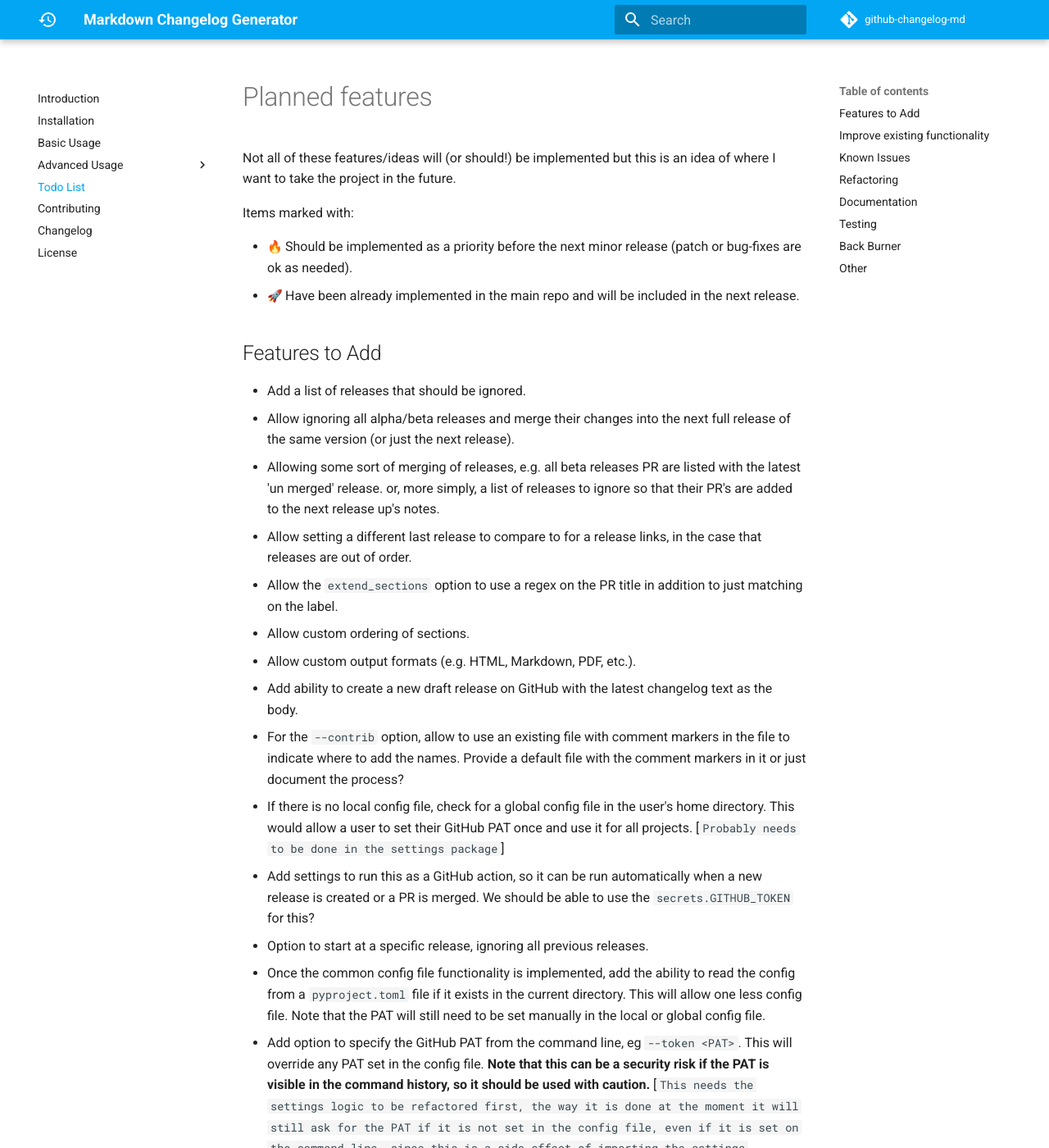
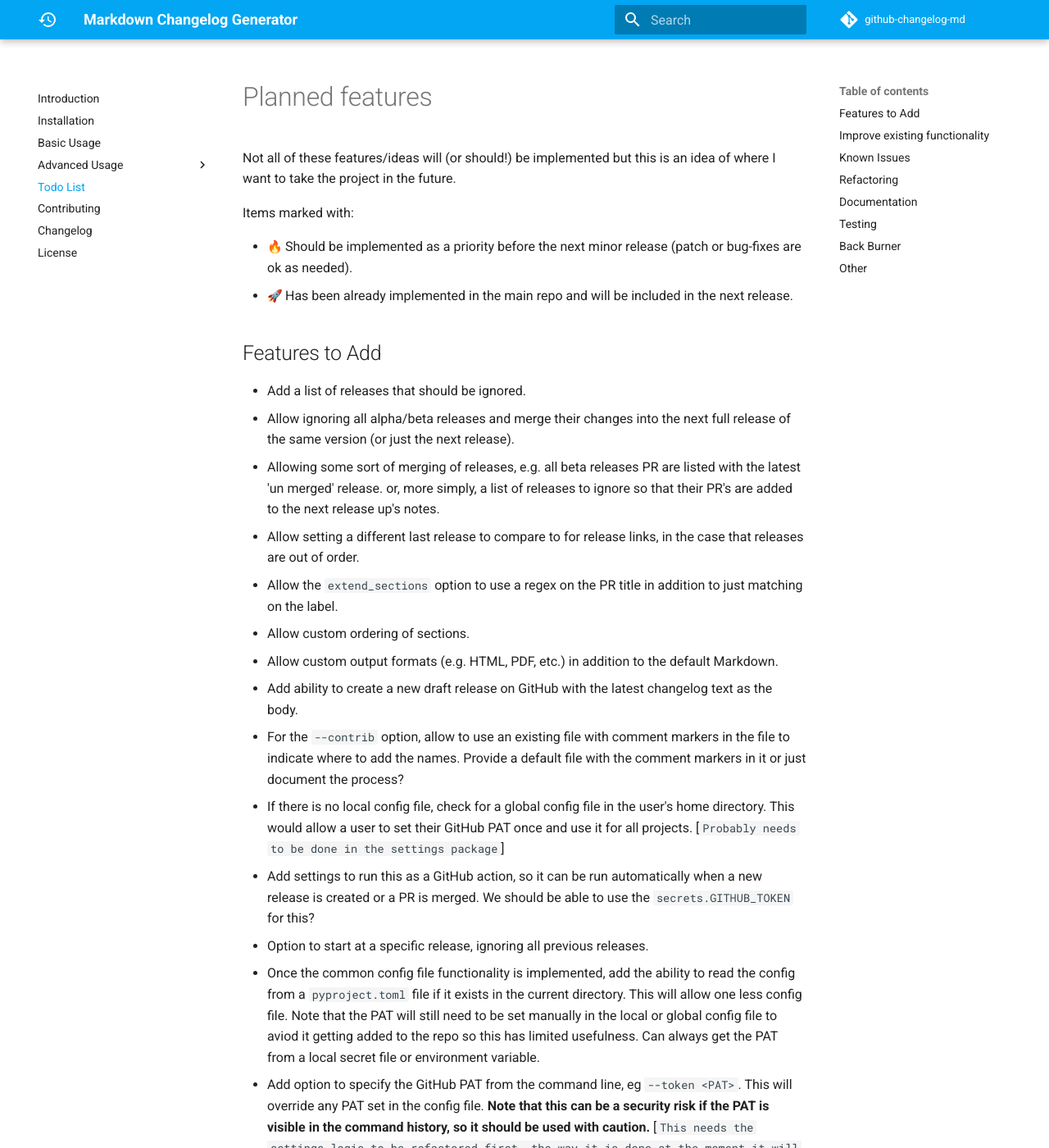
Before and after one commit to seapagan/github-changelog-md, an MkDocs documentation site: the page built from docs/todo.md, in a window 1280 px wide and 1400 px high. Shown: the whole window at 82% size. Built offline with MkDocs 1.6.1 and Material for MkDocs 9.7.7, drawn with Linux system fonts in a browser that asks for light colours; emoji names are drawn with the system emoji font; comment, search, counter and statistics services are not loaded; some of the changed text lies outside the part shown.

Commit message:
update README and TODO
Signed-off-by: Grant Ramsay <seapagan@gmail.com>

```diff
--- a/TODO.md
+++ b/TODO.md
@@ -7,23 +7,25 @@
 
 - :fire: Should be implemented as a priority before the next minor release
 (patch or bug-fixes are ok as needed).
-- :rocket: Have been already implemented in the main repo and will be included
+- :rocket: Has been already implemented in the main repo and will be included
 in the next release.
 
 ## Features to Add
 
 - Add a list of releases that should be ignored.
-- Allow ignoring all alpha/beta releases and merge their changes into the next full
-  release of the same version (or just the next release).
-- Allowing some sort of merging of releases, e.g. all beta releases PR are listed
-  with the latest 'un merged' release. or, more simply, a list of releases to
-  ignore so that their PR's are added to the next release up's notes.
-- Allow setting a different last release to compare to for a release links, in the
+- Allow ignoring all alpha/beta releases and merge their changes into the next
+  full release of the same version (or just the next release).
+- Allowing some sort of merging of releases, e.g. all beta releases PR are
+  listed with the latest 'un merged' release. or, more simply, a list of
+  releases to ignore so that their PR's are added to the next release up's
+  notes.
+- Allow setting a different last release to compare to for release links, in the
   case that releases are out of order.
 - Allow the `extend_sections` option to use a regex on the PR title in addition
   to just matching on the label.
 - Allow custom ordering of sections.
-- Allow custom output formats (e.g. HTML, Markdown, PDF, etc.).
+- Allow custom output formats (e.g. HTML, PDF, etc.) in addition to the default
+  Markdown.
 - Add ability to create a new draft release on GitHub with the latest
   changelog text as the body.
 - For the `--contrib` option, allow to use an existing file with comment markers
@@ -40,7 +42,9 @@
 - Once the common config file functionality is implemented, add the ability to
   read the config from a `pyproject.toml` file if it exists in the current
   directory. This will allow one less config file. Note that the PAT will still
-  need to be set manually in the local or global config file.
+  need to be set manually in the local or global config file to aviod it getting
+  added to the repo so this has limited usefulness. Can always get the PAT from
+  a local secret file or environment variable.
 - Add option to specify the GitHub PAT from the command line, eg `--token
   <PAT>`. This will override any PAT set in the config file. **Note that this
   can be a security risk if the PAT is visible in the command history, so it
@@ -66,39 +70,43 @@
   insertion index. This will be a breaking change in the config file format so
   require a `schema_version` bump. \[`This will not be needed if the option for
   custom ordering of sections is implemented, it can be folded into that.`\]
+- Add option to use Markdown header levels for the section headings instead of
+  the default **bold** text. This is more correct for Markdown and will pass
+  linters.
 
 ## Known Issues
 
-- If using the `--next-release` option, while also having a `release_text` set for
-  that virtual release, the `release_text` will not be shown for the virtual
+- If using the `--next-release` option, while also having a `release_text` set
+  for that release tag, the `release_text` will not be shown for the virtual
   release.
 - Some version numbers in PRs (especially dependabot) get mis-identified as
   emojis in the output, especially if the version number contains `<3` which
   gives :heart: in certain viewers (**though this does NOT happen in GitHub or
   MkDocs at least**). This is very obvious for 'pip' version numbers. It's not a
   priority to fix this for it's intended usage, but just for completeness.
-- The table styling under mobile looks a bit squashed due to setting the width
-  to 100% for better desktop display. Need to add a media query to set the width
-  better for mobile, prob using overflow
 - When using the Release body, we need to normalize any headings to Bold text
   instead so it does not grate so badly with the auto-generated headings.
 - In some cases the `full-changelog` does not get removed from the existing body
   properly depending on how it is formatted.
 - extra linebreaks are added after inserted text blocks
+- For closed issues, if there are no issues after filtering (for example if the
+  only issue has the `ignore` label) the heading is still shown.
 
 ## Refactoring
 
-- The whole code base needs a bit of refactoring to tidy the code and remove some
-  of the duplication. This is a low priority but should be done at some point.
-  Priority to the actual 'ChangeLog' class. **Preferably this should wait until we
-  have full test coverage.**
+- The whole code base needs a bit of refactoring to tidy the code and remove
+  some of the duplication. This is a low priority but should be done at some
+  point. Priority to the actual 'ChangeLog' class. **Preferably this should wait
+  until we have full test coverage.**
 - `Pydantic` is listed as a dependency but is not actually used. This is a
   leftover from when I was using it for the config file. It should be removed -
   or look at using it for validation.
 
 ## Documentation
 
-- None
+- The table styling under mobile looks a bit squashed due to setting the width
+  to 100% for better desktop display. Need to add a media query to set the width
+  better for mobile, prob using overflow
 
 ## Testing
 
```
Also changed, not shown: README.md (+1 -0 lines).
